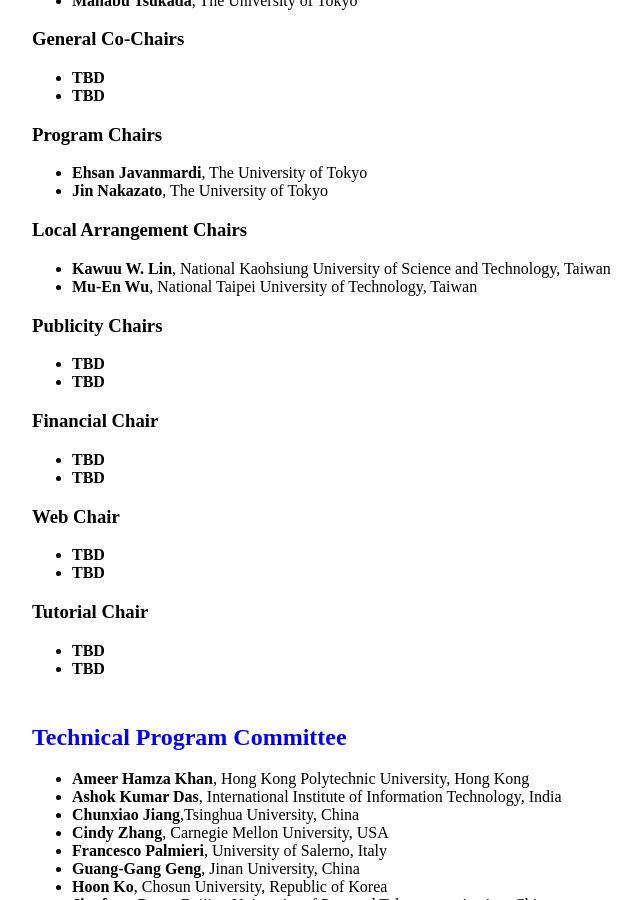
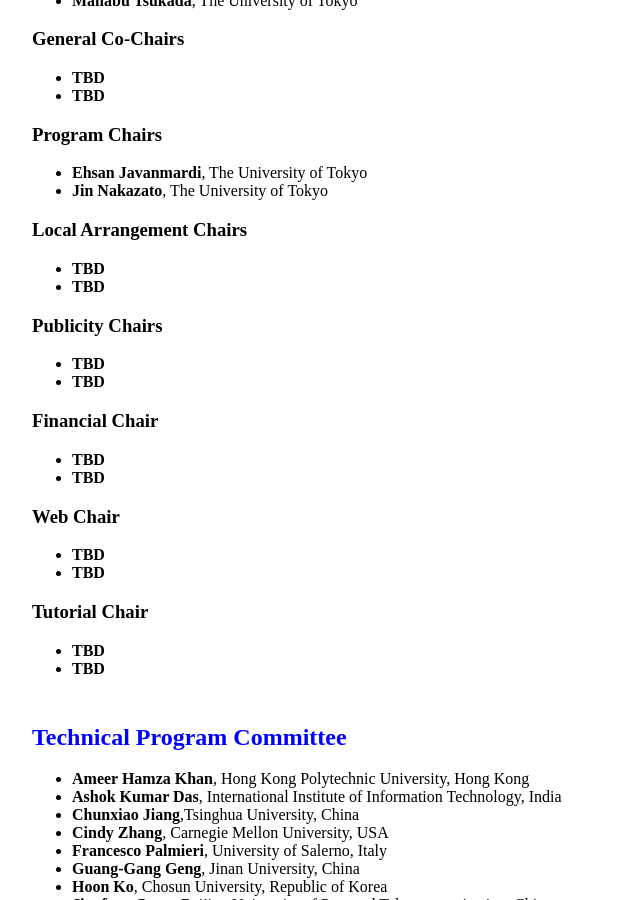
Before and after one commit to icea-conf/2024, a Jekyll site: the page built from committee/index.html, in a window 1280 px wide and 900 px high, scrolled down 529 px. Shown: the whole window, without its empty margins (233-875 px from the left). Built offline with Jekyll 4.4.1, drawn with Linux system fonts in a browser that asks for light colours.

Commit message:
Update index.html
small update

```diff
--- a/committee/index.html
+++ b/committee/index.html
@@ -37,8 +37,8 @@
 
 				<h3>Local Arrangement Chairs</h3>
 				<ul>
-					<li><b>Kawuu W. Lin</b>, National Kaohsiung University of Science and Technology, Taiwan</li>
-					<li><b>Mu-En Wu</b>, National Taipei University of Technology, Taiwan</li>
+					<li><b>TBD</b></li>
+					<li><b>TBD</b></li>
 				</ul>
 
 				<h3>Publicity Chairs</h3>
```
